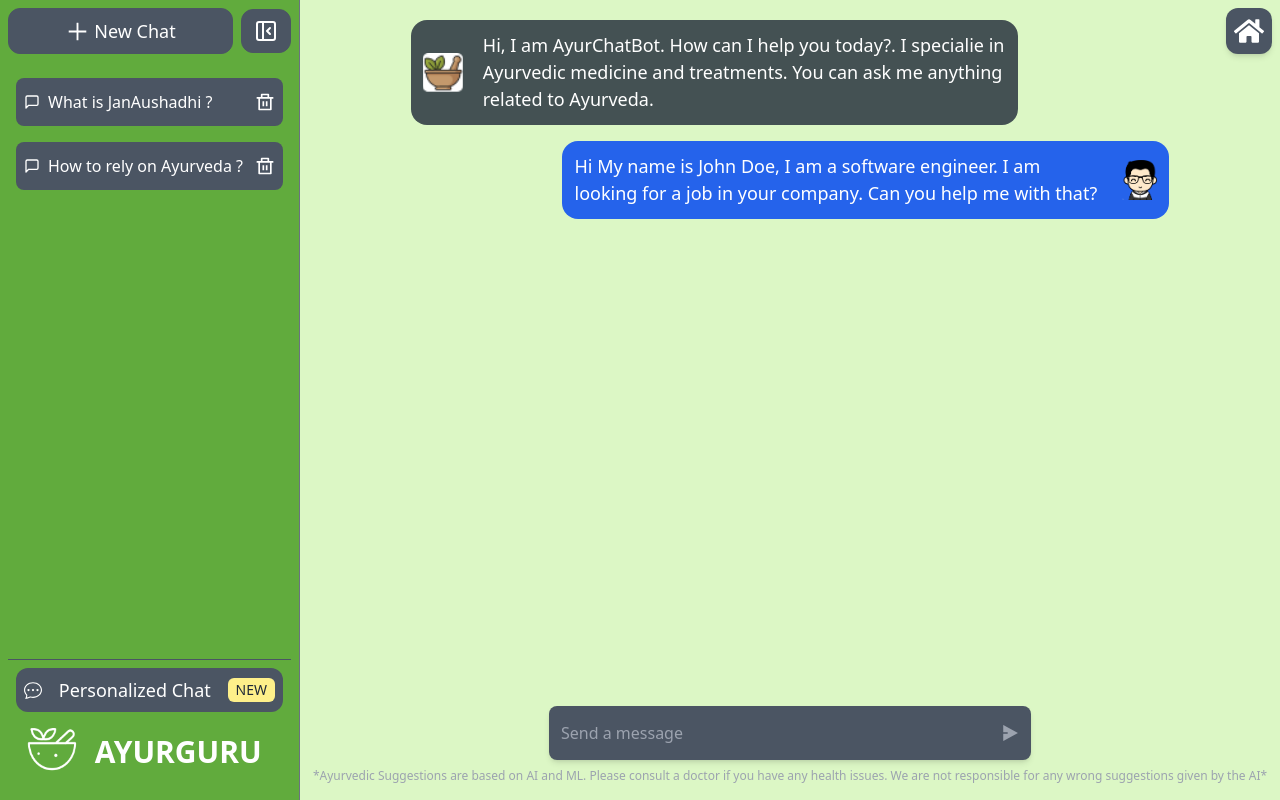
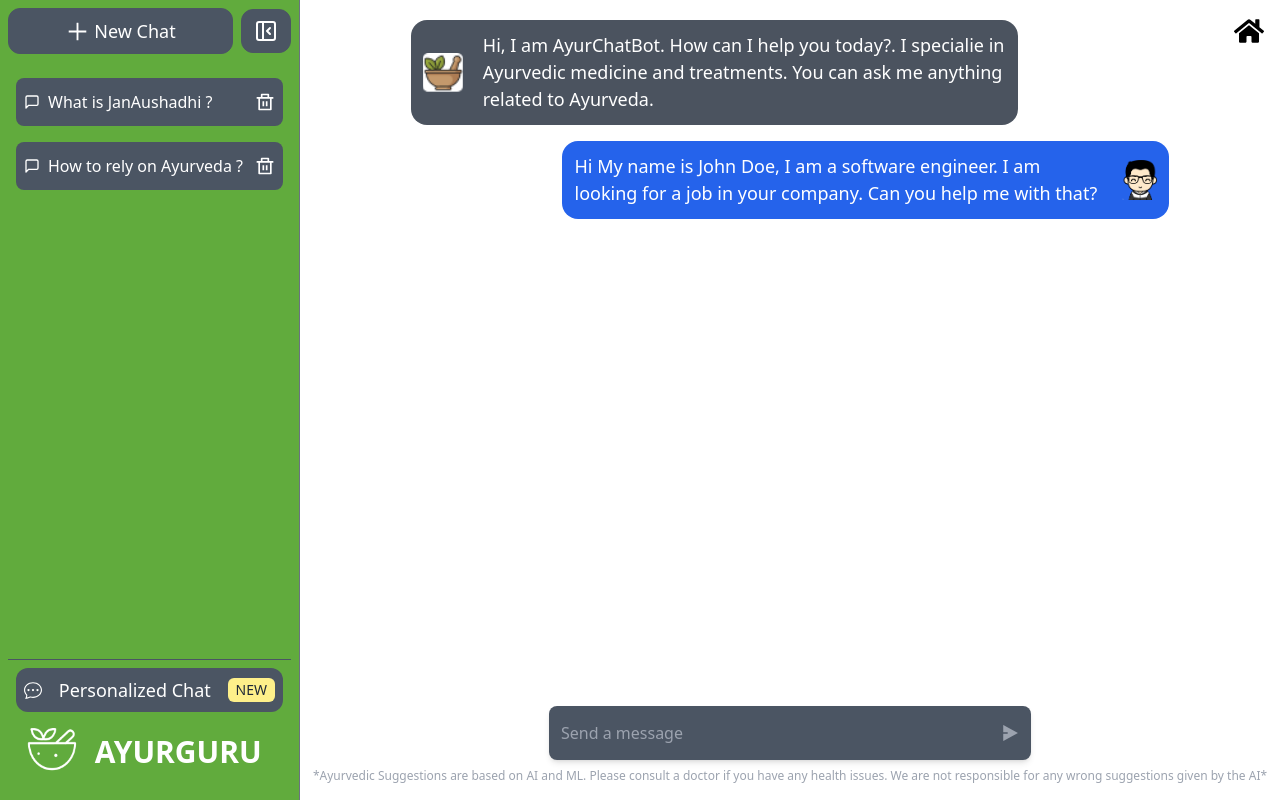
Before and after one commit to abhaydixit07/ayurguru-frontend, a React (Vite) app: page /consult in a window 1280 px wide. Built offline with nearby package versions, Linux system fonts and the light colour scheme.

Commit message:
cahnging ui

```diff
--- a/src/Components/ChatContainer.jsx
+++ b/src/Components/ChatContainer.jsx
@@ -25,8 +25,8 @@ function ChatContainer() {
     <div
       className={
         showSlide
-          ? "h-screen w-screen bg-mainChat flex items-start justify-between flex-col p-2"
-          : "h-screen w-full lg:w-[calc(100%-300px)] bg-mainChat flex items-start justify-between flex-col p-2"
+          ? "h-screen w-screen  flex items-start justify-between flex-col p-2"
+          : "h-screen w-full lg:w-[calc(100%-300px)]  flex items-start justify-between flex-col p-2"
       }
     >
       {/* Sidebar toggle button for large screens */}
@@ -51,7 +51,7 @@ function ChatContainer() {
 
       {/* Home button */}
       <button
-      className="absolute top-2 right-2  bg-gray-600 text-white p-2 rounded-xl shadow-md hover:bg-gray-800 transition-all duration-300"
+      className="absolute top-2 right-2   p-2 rounded-xl  hover:bg-gray-800 transition-all duration-300"
       title="Home"
 
       onClick={() => navigate('/')}
@@ -78,7 +78,7 @@ function ChatContainer() {
             className={
               chatValue.length <= 0
                 ? "text-gray-400 cursor-auto mx-3 text-xl"
-                : "text-white cursor-pointer mx-3 text-3xl bg-green-500 p-1 rounded shadow-md"
+                : "text-white cursor-pointer mx-3 text-3xl  p-1 rounded shadow-md"
             }
             onClick={handleSend}
           />
```
